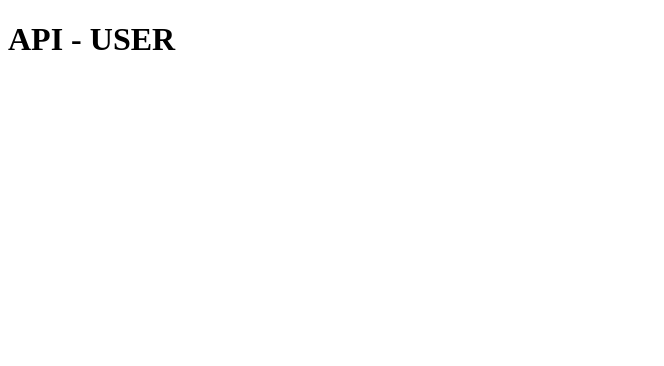
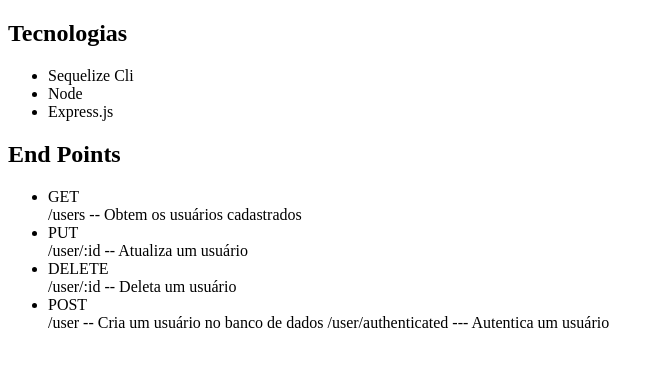
Before and after one commit to oleovini/TRABALHO-PTAS3, a website: page views/index.html in a window 1280 px wide. Shown: the whole page, without its empty margins (0-664 px from the left). Drawn offline with Linux system fonts and the light colour scheme.

Commit message:
Atualizando o controller
A principio para usar a solicitação http em json a linha de deletar usuários não estava funcionando, ainda não está

```diff
--- a/controllers/userController.js
+++ b/controllers/userController.js
@@ -28,7 +28,7 @@
 }
 
 const deleteUser = async (req, res) => {
-    const id = parseInt(req.params.id);
+    const id = {name, email, password} = req.body;
     try {
         await User.destroy({
             where: {
--- a/views/index.html
+++ b/views/index.html
@@ -1,5 +1,5 @@
 <!DOCTYPE html>
-<html lang="en">
+<html lang="pt-br">
 
 <head>
     <meta charset="UTF-8">
@@ -8,7 +8,25 @@
 </head>
 
 <body>
-    <h1>API - USER</h1>
+    <div>
+        <h2>Tecnologias</h2>
+        <ul>
+            <li>Sequelize Cli</li>
+            <li>Node</li>
+            <li>Express.js</li>
+        </ul>
+    </div>
+    <div>
+        <h2>
+            End Points
+        </h2>
+        <ul>
+            <li>GET</li> <span>/users -- Obtem os usuários cadastrados</span>
+            <li>PUT</li> <span>/user/:id -- Atualiza um usuário</span>
+            <li>DELETE</li><span>/user/:id -- Deleta um usuário</span>
+            <li>POST</li><span>/user -- Cria um usuário no banco de dados  /user/authenticated --- Autentica um usuário</span>
+        </ul>
+    </div>
 </body>
 
 </html>
```
